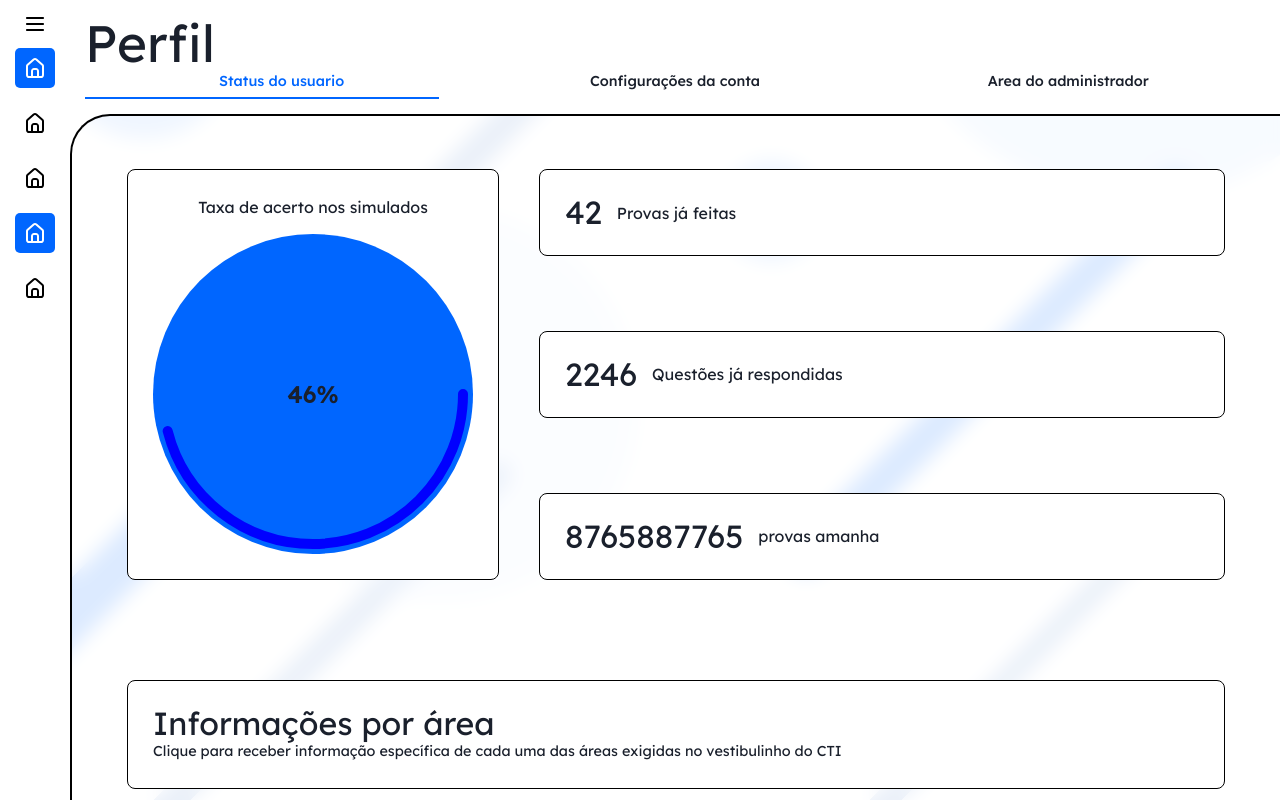
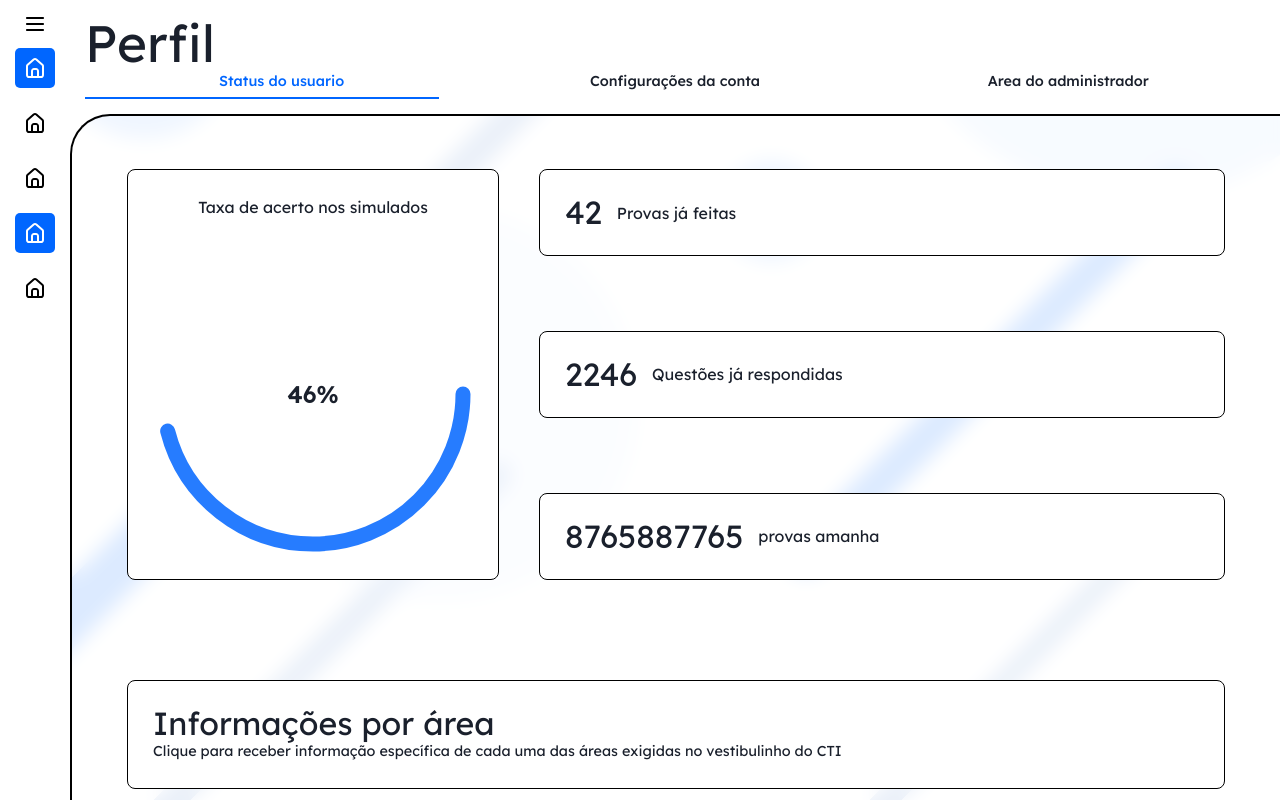
Before and after one commit to TCC-CTI-grupo-1/ConTI, a React (Vite) app in the folder client/: page /profile in a window 1280 px wide. Shown: the top 800 px of the page. Built offline with nearby package versions, Linux system fonts and the light colour scheme.

Commit message:
Pequenas mudanças visuais

```diff
--- a/client/src/components/user/profile/Status.tsx
+++ b/client/src/components/user/profile/Status.tsx
@@ -243,7 +243,7 @@ const Status = () => {
                 <div className="info-geral">
                     <div id="porcentagem">
                         <h3>Taxa de acerto nos simulados</h3>
-                        <ProgressBar color="#0000FF" radius={150} filledPercentage={profileInformation.percentage*100} />
+                        <ProgressBar color="#0066ffd9" radius={150} filledPercentage={profileInformation.percentage*100} />
                     </div>
                     <div id="info">
                         <div><h2>{profileInformation.totalTests}</h2><h3>Provas já feitas</h3></div>
--- a/client/src/index.scss
+++ b/client/src/index.scss
@@ -1023,7 +1023,6 @@ COMPONENTES GERAIS DO FERNANDO
   .progress-bar-outline{
     width:100%;
     height:100%;
-    background-color: var(--primary-color);
     .progress-bar-inner-circle{
       width:90%;
       height:90%;
@@ -1320,6 +1319,6 @@ COMPONENTES GERAIS DO FERNANDO
   circle {
     fill: none;
     stroke-linecap: round;
-    stroke-width: 10;
+    stroke-width: 15;
   }
 }
```
